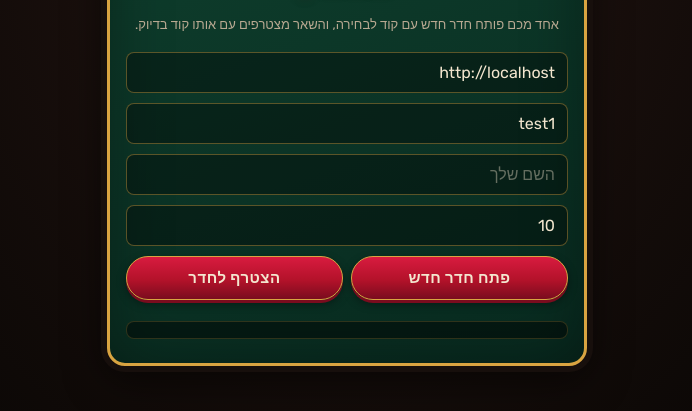
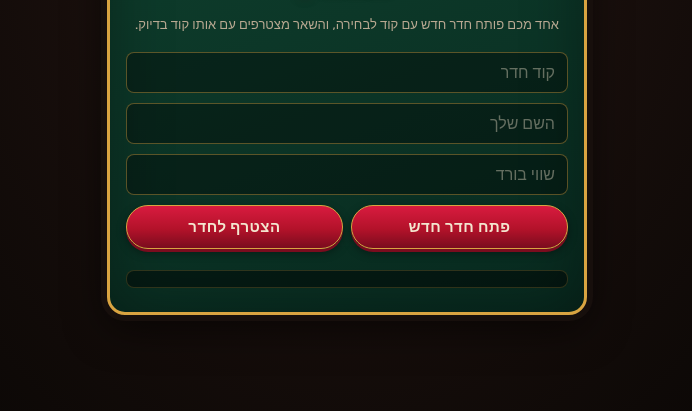
Before and after one commit to NIVAL21/PATZPATZ, a website: page test-client.html in a window 1280 px wide. Shown: the part 93-504 px from the top of the page, without its empty margins (293-985 px from the left). Drawn offline with nearby package versions, Linux system fonts and the light colour scheme; a web font is replaced by a local one.

Commit message:
Update test-client.html

```diff
--- a/test-client.html
+++ b/test-client.html
@@ -267,10 +267,9 @@
   <p class="onboarding-text">
     אחד מכם פותח חדר חדש עם קוד לבחירה, והשאר מצטרפים עם אותו קוד בדיוק.
   </p>
-  <input id="serverUrl" value="http://localhost:3000" placeholder="כתובת שרת">
-  <input id="roomId" value="test1" placeholder="קוד חדר">
+  <input id="roomId" placeholder="קוד חדר">
   <input id="playerName" placeholder="השם שלך">
-  <input id="boardValue" value="10" placeholder="שווי בורד">
+  <input id="boardValue" placeholder="שווי בורד">
   <div class="row">
     <button onclick="createRoom()">פתח חדר חדש</button>
     <button onclick="joinRoom()">הצטרף לחדר</button>
@@ -415,12 +414,6 @@ let isLocked = false;
 let lastDealtState = null;
 let pendingDealAnimation = false;
 
-window.addEventListener('DOMContentLoaded', () => {
-  if (window.location.protocol.startsWith('http')) {
-    document.getElementById('serverUrl').value = window.location.origin;
-  }
-});
-
 function log(msg) {
   const el = document.getElementById('log');
   el.textContent += msg + '\n';
@@ -433,8 +426,12 @@ function suitInfo(cardStr) {
   return { symbol: symbols[suit], isRed: suit === 'h' || suit === 'd' };
 }
 
+function getServerUrl() {
+  return window.location.protocol.startsWith('http') ? window.location.origin : 'http://localhost:3000';
+}
+
 function connect() {
-  const url = document.getElementById('serverUrl').value;
+  const url = getServerUrl();
   socket = io(url);
   socket.on('connect', () => log('מחובר לשרת: ' + socket.id));
   socket.on('disconnect', () => log('התנתק מהשרת'));
```
